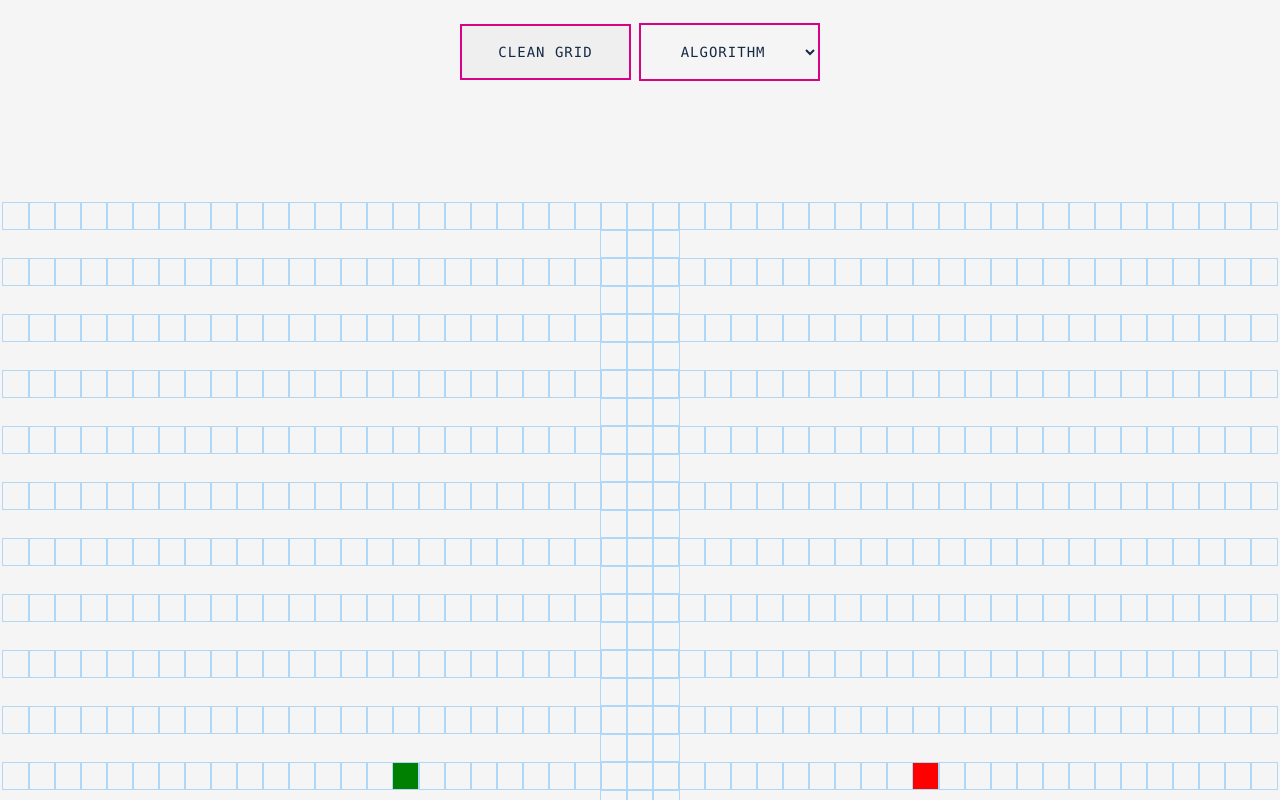
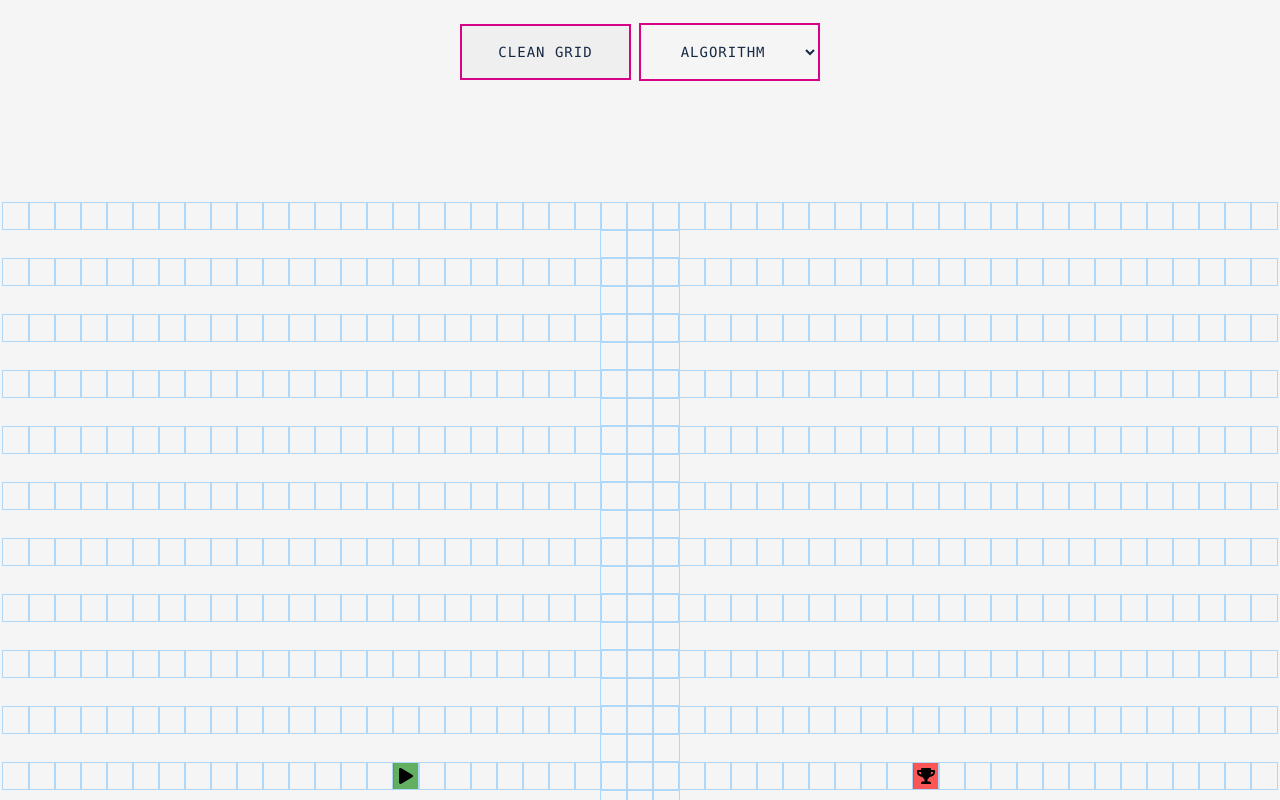
Before and after one commit to EdoardoGruppi/Path_Finding_Visualizer, a React (Create React App) app: page / in a window 1280 px wide. Shown: the top 800 px of the page. Built offline with nearby package versions, Linux system fonts and the light colour scheme.

Commit message:
🔧 Update design Node component

```diff
--- a/src/PathFindingVisualizer/Node/Node.css
+++ b/src/PathFindingVisualizer/Node/Node.css
@@ -1,3 +1,8 @@
+@font-face {
+  font-family: FontAwesome;
+  src: url("https://kit.fontawesome.com/a076d05399.js");
+}
+
 .node {
   outline: 0.001vh solid rgb(175, 216, 248);
   display: inline-block;
@@ -5,15 +10,55 @@
   margin-top: 0.25vh;
 }
 
-.node-finish {
-  background-color: red;
+.node-start {
+  background-color: rgb(0, 128, 0, 0.6);
+  /* Image downloaded from  https://fontawesome.com/*/
+  background-image: url("./Icons/play-solid.svg");
+  background-repeat: no-repeat;
+  background-size: 55%;
+  background-position: center;
 }
 
-.node-start {
-  background-color: green;
+.node-finish {
+  background-color: rgb(255, 0, 0, 0.65);
+  /* Image downloaded from  https://fontawesome.com/*/
+  background-image: url("./Icons/trophy-solid.svg");
+  background-repeat: no-repeat;
+  background-size: 70%;
+  background-position: center;
 }
 
 .node-visited {
+  animation-name: visitedAnimation;
+  animation-duration: 1.2s;
+  animation-timing-function: ease-out;
+  animation-delay: 0;
+  animation-direction: alternate;
+  animation-iteration-count: 1;
+  animation-fill-mode: forwards;
+  animation-play-state: running;
+}
+
+.start-node-visited {
+  background-image: url("./Icons/play-solid.svg");
+  background-repeat: no-repeat;
+  background-size: 55%;
+  background-position: center;
+  animation-name: visitedAnimation;
+  animation-duration: 1.2s;
+  animation-timing-function: ease-out;
+  animation-delay: 0;
+  animation-direction: alternate;
+  animation-iteration-count: 1;
+  animation-fill-mode: forwards;
+  animation-play-state: running;
+}
+
+.finish-node-visited {
+  background-image: url("./Icons/trophy-solid.svg");
+  background-repeat: no-repeat;
+  background-size: 70%;
+  background-position: center;
   animation-name: visitedAnimation;
   animation-duration: 1.2s;
   animation-timing-function: ease-out;
@@ -61,6 +106,36 @@
   animation-play-state: running;
 }
 
+.start-node-shortest-path {
+  background-image: url("./Icons/play-solid.svg");
+  background-repeat: no-repeat;
+  background-size: 55%;
+  background-position: center;
+  animation-name: shortestPath;
+  animation-duration: 1.5s;
+  animation-timing-function: ease-out;
+  animation-delay: 0;
+  animation-direction: alternate;
+  animation-iteration-count: 1;
+  animation-fill-mode: forwards;
+  animation-play-state: running;
+}
+
+.finish-node-shortest-path {
+  background-image: url("./Icons/trophy-solid.svg");
+  background-repeat: no-repeat;
+  background-size: 70%;
+  background-position: center;
+  animation-name: shortestPath;
+  animation-duration: 1.5s;
+  animation-timing-function: ease-out;
+  animation-delay: 0;
+  animation-direction: alternate;
+  animation-iteration-count: 1;
+  animation-fill-mode: forwards;
+  animation-play-state: running;
+}
+
 @keyframes shortestPath {
   0% {
     transform: scale(0.6);
```
